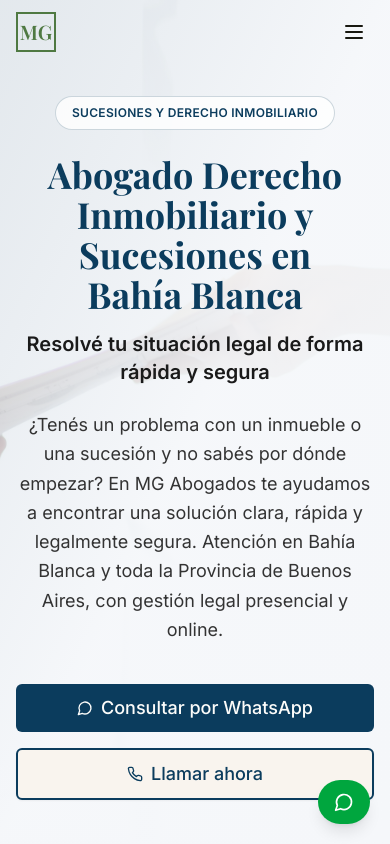
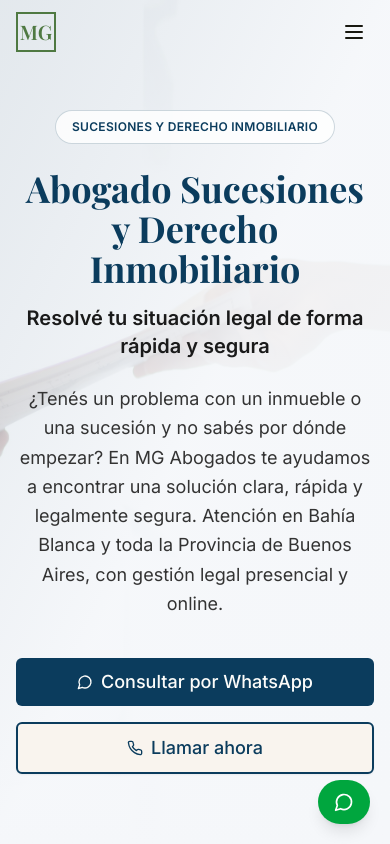
Before and after one commit to tobiasgatti02/mg-legales, a Next.js app: page /sucesiones-y-derecho-inmobiliario in a window 390 px wide. Shown: the top 844 px of the page. Built offline with nearby package versions, Linux system fonts and the light colour scheme; no server answers; a web font is replaced by a local one.

Commit message:
Update page title for "Sucesiones y Derecho Inmobiliario" and remove unused emailjs import in contact section

```diff
--- a/app/sucesiones-y-derecho-inmobiliario/page.tsx
+++ b/app/sucesiones-y-derecho-inmobiliario/page.tsx
@@ -91,7 +91,7 @@
 
             <div className="text-center">
               <h1 className="font-sans text-4xl md:text-6xl font-bold text-[#0B3C5D] mb-4 text-balance">
-                Abogado Derecho Inmobiliario y Sucesiones en Bahía Blanca
+                Abogado Sucesiones y Derecho Inmobiliario
               </h1>
               <p className="text-xl md:text-2xl font-semibold text-[#1A1A1A] mb-6">
                 Resolvé tu situación legal de forma rápida y segura
--- a/components/contact-section.tsx
+++ b/components/contact-section.tsx
@@ -8,7 +8,6 @@
 import { Textarea } from "@/components/ui/textarea"
 import { MessageCircle, Phone, Mail, MapPin } from "lucide-react"
 import { useState } from "react"
-import emailjs from '@emailjs/browser'
 
 export function ContactSection() {
   const [formData, setFormData] = useState({
@@ -43,7 +42,6 @@
         to_email: 'estudiomglegales@gmail.com',
       }
 
-      await emailjs.send(serviceId, templateId, templateParams, publicKey)
 
       setSubmitMessage("¡Consulta enviada exitosamente!")
       setFormData({ name: "", email: "", phone: "", message: "" })
```
